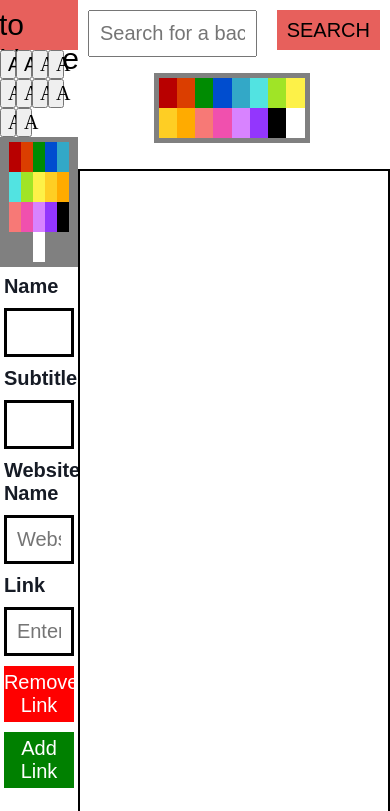
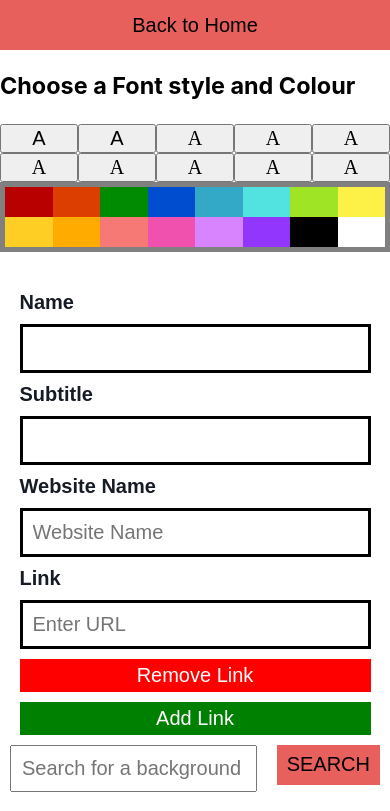
Before and after one commit to Project-Four/webDevInProgress, a React (Create React App) app: page /main in a window 390 px wide. Shown: the top 811 px of the page. Built offline with nearby package versions, Linux system fonts and the light colour scheme.

Commit message:
media queries

```diff
--- a/src/App.css
+++ b/src/App.css
@@ -448,7 +448,7 @@ a:active {
     text-align: center;
     align-self: center;
     z-index: 1;
-    width: fit-content;
+    width: 100%;
     position: absolute;
 }
 
@@ -469,6 +469,7 @@ a:active {
     align-items: center;
     height: 50px;
     cursor: pointer;
+    text-align: center;
 }
 
 .sideBar {
@@ -547,7 +548,6 @@ main {
     margin-left: 20%;
     text-align: center;
     display: flex;
-    flex-wrap: wrap;
     justify-content: center;
 }
 
@@ -721,3 +721,69 @@ pre {
         font-size: 0.8rem;
     }
 }
+
+/* media queries - preview section */
+
+@media(max-width: 1200px) {
+    .homeLink {
+        font-size: 1rem;
+    }
+
+    .backgroundForm {
+        height: 25%;
+    }
+    .backgroundOptions {
+        flex-direction: column-reverse;
+        align-items: center;
+    }
+    .previewSection {
+        height: 75%;
+    }
+
+}
+
+@media(max-width: 960px) {
+    .optionContainer {
+        width: 105px;
+        height: 55px;
+        min-width: 105px;
+        min-height: 55px;
+    }
+    [type="radio"] {
+        width: 105px;
+        height: 55px;
+        min-width: 105px;
+        min-height: 55px;
+        border: 2px solid red;
+    }
+
+    main {
+        flex-wrap: nowrap;
+        flex-direction: column;
+        height: auto;
+    }
+
+    .backgroundForm,
+    .sideBarSection,
+    .previewSection {
+        width: 100%;
+        position: static;
+        margin: 0 auto;
+    }
+
+    .previewSection {
+        min-height: 30rem;
+    }
+
+    .sideBarSection {
+        overflow-y: auto;
+    }
+}
+
+@media(max-width: 650px) {
+    .searchResults {
+        flex-wrap: wrap;
+        justify-content: center;
+        gap: 10px;
+    }
+}
--- a/src/Download.js
+++ b/src/Download.js
@@ -12,8 +12,6 @@ const Download = ({userBackground, userText, inputFields, font, fontColor, backg
     return (
         <section className="downloadSection">
             <div className="wrapper">
-
-                <Link to="/main" className='routerLink homeLink'>Back</Link>
 
                 <div className="userCopy">
                     <div className="copyHtml">
--- a/src/Form.js
+++ b/src/Form.js
@@ -185,7 +185,7 @@ const Form = ({setUserBackground, userText, setUserText, setInputFields, inputFi
             <section className="sideBarSection">
 
                 <Link to="/" className='routerLink homeLink'>Back to Home</Link>
-
+                        <h3>Choose a Font style and Colour</h3>
                 <div className='fontOptions'>
                     <button className='barlow' onClick={() => handleFontChange('barlow')}>A</button>
                     <button className='anton' onClick={() => handleFontChange('anton')}>A</button>
```
